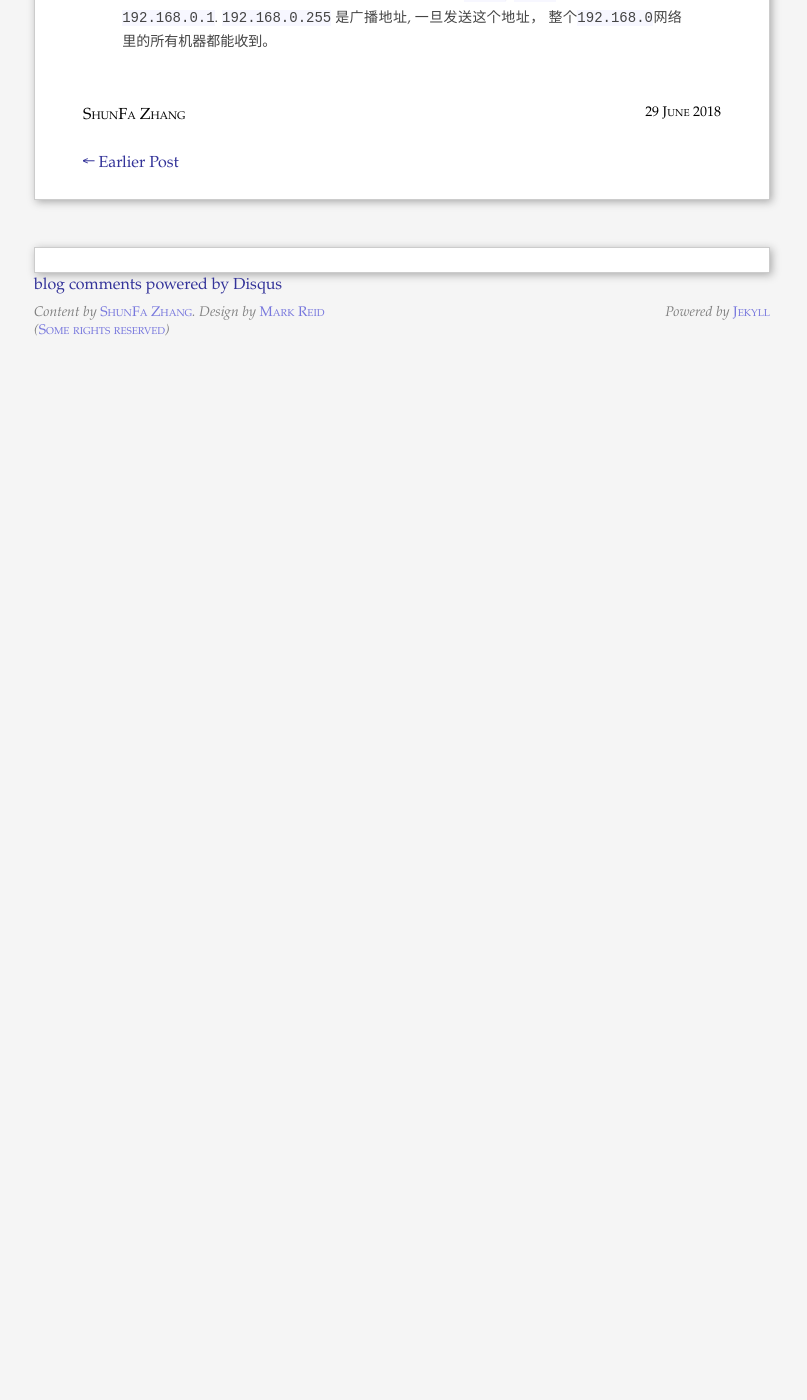
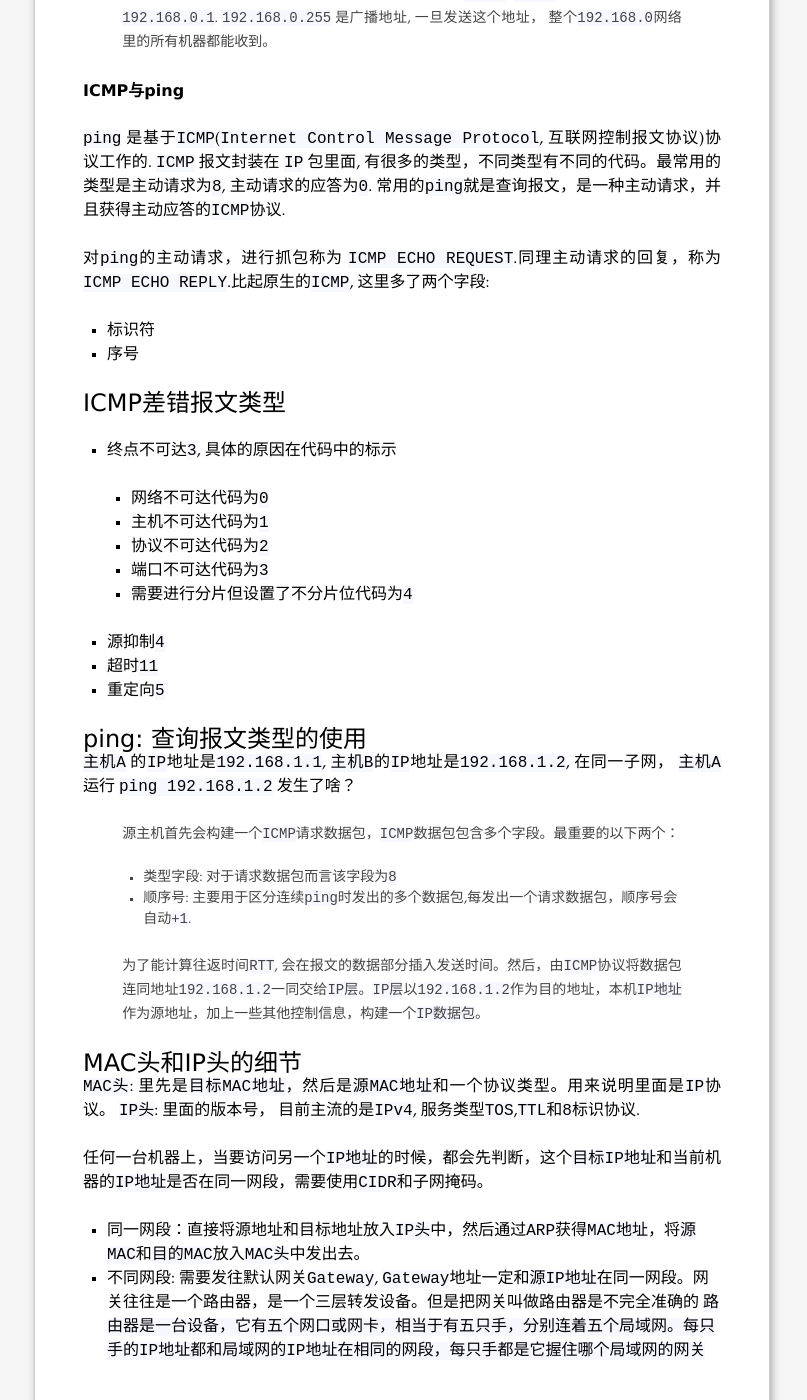
Before and after one commit to Garretthh07/Garretthh07.github.io, a Jekyll site: the page built from _posts/2018-6-29-趣谈网络协议.md, in a window 1280 px wide and 1400 px high, scrolled down 1759 px. Shown: the whole window, without its empty margins (238-1045 px from the left). Built offline with Jekyll 4.4.1, drawn with Linux system fonts in a browser that asks for light colours; comment, search, counter and statistics services are not loaded; before the commit the page ends 2104 px from its top, so only the background shows below that.

Commit message:
网络协议完善

```diff
--- a/_posts/2018-6-29-趣谈网络协议.md
+++ b/_posts/2018-6-29-趣谈网络协议.md
@@ -45,3 +45,38 @@ tags: [Life]
 ![Ip分类]( http://7xpgi9.com1.z0.glb.clouddn.com/IPRange.png "IP分类")
 
 > 公有`IP`地址有个组织统一分配。`192.168.0.x`是最常用的私有`IP`地址.`192.168.0.1`往往就是私有网络的出口地址，例如：家里的电脑连接 `Wi-Fi`, `Wi-Fi` 路由器的地址就是 `192.168.0.1`. `192.168.0.255` 是广播地址, 一旦发送这个地址， 整个`192.168.0`网络里的所有机器都能收到。
+
+## ICMP与ping
+`ping` 是基于`ICMP`(`Internet Control Message Protocol`, 互联网控制报文协议)协议工作的. `ICMP` 报文封装在 `IP` 包里面, 有很多的类型，不同类型有不同的代码。最常用的类型是主动请求为`8`, 主动请求的应答为`0`. 常用的`ping`就是查询报文，是一种主动请求，并且获得主动应答的`ICMP`协议.
+
+对`ping`的主动请求，进行抓包称为 `ICMP ECHO REQUEST`.同理主动请求的回复，称为`ICMP ECHO REPLY`.比起原生的`ICMP`, 这里多了两个字段:
+* 标识符
+* 序号
+
+### ICMP差错报文类型
+* 终点不可达`3`, 具体的原因在代码中的标示
+    * 网络不可达代码为`0`
+    * 主机不可达代码为`1`
+    * 协议不可达代码为`2`
+    * 端口不可达代码为`3`
+    * 需要进行分片但设置了不分片位代码为`4`
+* 源抑制`4`
+* 超时`11`
+* 重定向`5`
+
+### ping: 查询报文类型的使用
+`主机A` 的`IP`地址是`192.168.1.1`, `主机B`的`IP`地址是`192.168.1.2`, 在同一子网， `主机A` 运行 `ping 192.168.1.2` 发生了啥？
+
+> 源主机首先会构建一个`ICMP`请求数据包，`ICMP`数据包包含多个字段。最重要的以下两个：
+* 类型字段: 对于请求数据包而言该字段为`8`
+* 顺序号: 主要用于区分连续`ping`时发出的多个数据包,每发出一个请求数据包，顺序号会自动`+1`.
+
+> 为了能计算往返时间`RTT`, 会在报文的数据部分插入发送时间。然后，由`ICMP`协议将数据包连同地址`192.168.1.2`一同交给`IP层`。`IP层`以`192.168.1.2`作为目的地址，本机`IP地址`作为源地址，加上一些其他控制信息，构建一个`IP数据包`。
+
+### MAC头和IP头的细节
+`MAC头`: 里先是`目标MAC地址`，然后是`源MAC地址`和一个协议类型。用来说明里面是`IP`协议。
+`IP头`: 里面的版本号， 目前主流的是`IPv4`, 服务类型`TOS`,`TTL`和`8`标识协议.
+
+任何一台机器上，当要访问另一个`IP地址`的时候，都会先判断，这个`目标IP地址`和当前机器的`IP地址`是否在同一网段，需要使用`CIDR`和子网掩码。
+* 同一网段：直接将源地址和目标地址放入`IP头`中，然后通过`ARP`获得`MAC地址`，将`源MAC`和`目的MAC`放入`MAC头`中发出去。
+* 不同网段: 需要发往默认网关`Gateway`, `Gateway`地址一定和`源IP地址`在同一网段。网关往往是一个路由器，是一个三层转发设备。但是把网关叫做路由器是不完全准确的 `路由器是一台设备，它有五个网口或网卡，相当于有五只手，分别连着五个局域网。每只手的IP地址都和局域网的IP地址在相同的网段，每只手都是它握住哪个局域网的网关`
```
